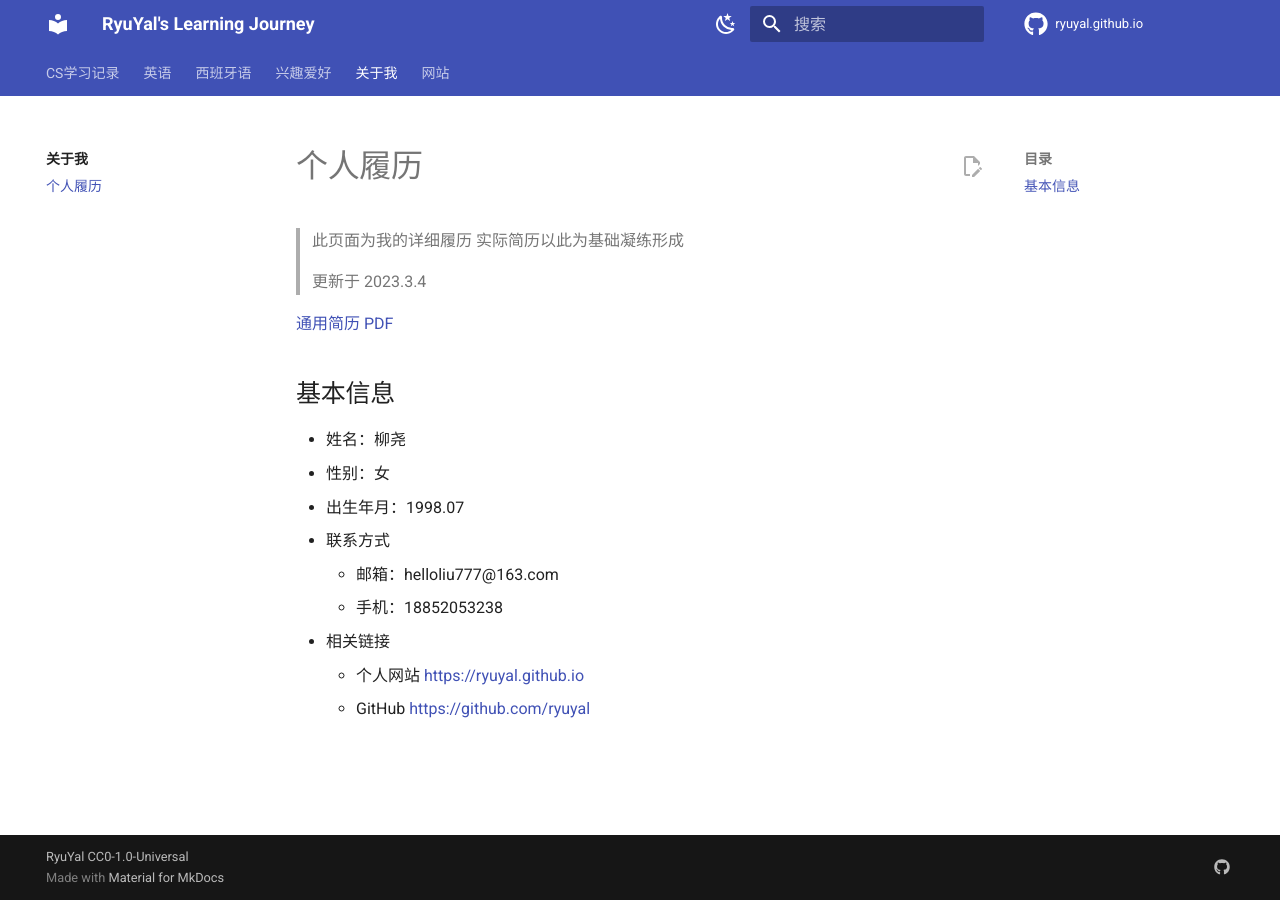
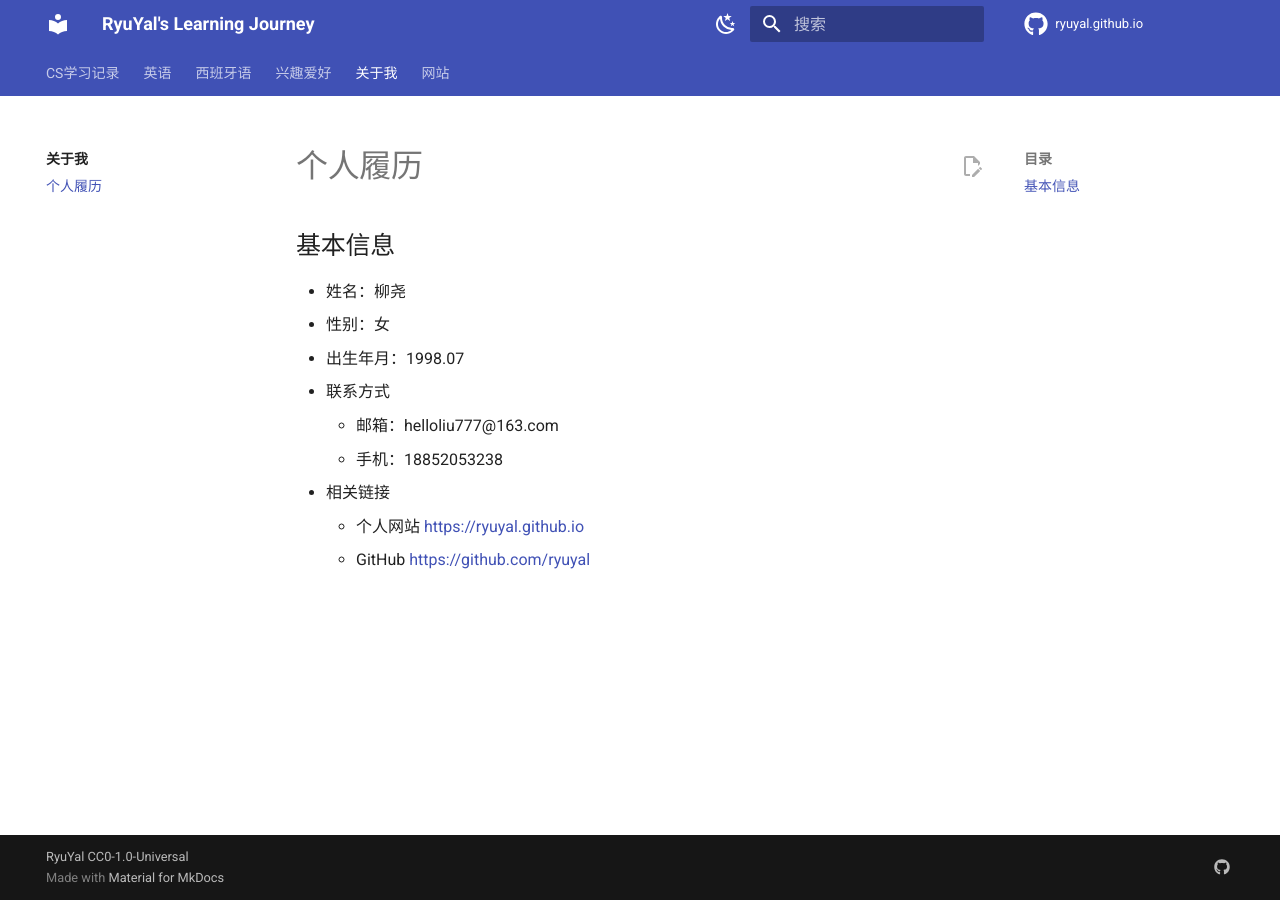
Before and after one commit to ryuyal/ryuyal.github.io, an MkDocs documentation site: the page built from docs/ME/cv-full.md, in a window 1280 px wide. Built offline with MkDocs 1.6.1 and Material for MkDocs 9.7.7, drawn with Linux system fonts in a browser that asks for light colours; comment, search, counter and statistics services are not loaded.

Commit message:
update dynamic programming

```diff
--- a/docs/CS/Algos/dynamic_programming.md
+++ b/docs/CS/Algos/dynamic_programming.md
@@ -1,14 +1,11 @@
 ---
-title: 个人履历
+title: 动态规划
 ---
 
 # 动态规划
 
 > [视频教程](https://youtu.be/oBt53YbR9Kk)
 
-个人简历test：
-[通用简历 PDF](./ds_notes/cv-yxj.pdf)
-
 动态规划notes：
 [动态规划笔记 PDF](./ds_notes/dp.pdf)
 
--- a/docs/ME/cv-full.md
+++ b/docs/ME/cv-full.md
@@ -4,11 +4,11 @@
 
 # 个人履历
 
-> 此页面为我的详细履历  实际简历以此为基础凝练形成
+<!-- > 此页面为我的详细履历  实际简历以此为基础凝练形成
 >
-> 更新于 2023.3.4
+> 更新于 2023.3.4 -->
 
-[通用简历 PDF](./files/cv-yxj.pdf)
+<!-- [通用简历 PDF](./files/cv-yxj.pdf) -->
 
 ## 基本信息
 
--- a/mkdocs.yml
+++ b/mkdocs.yml
@@ -23,7 +23,7 @@
     - 数据结构与算法:
       - 数据结构与算法基础-青岛大学王卓老师: CS/Algos/ds_wangzhuo.md
       - LeetCode: CS/Algos/lc_recommend.md
-      - 动态规划: CS/Algos/ds_notes/dp.pdf
+      - 动态规划: CS/Algos/dynamic_programming.md
 
     - 操作系统:
       - CS/OS/operating.md
```
